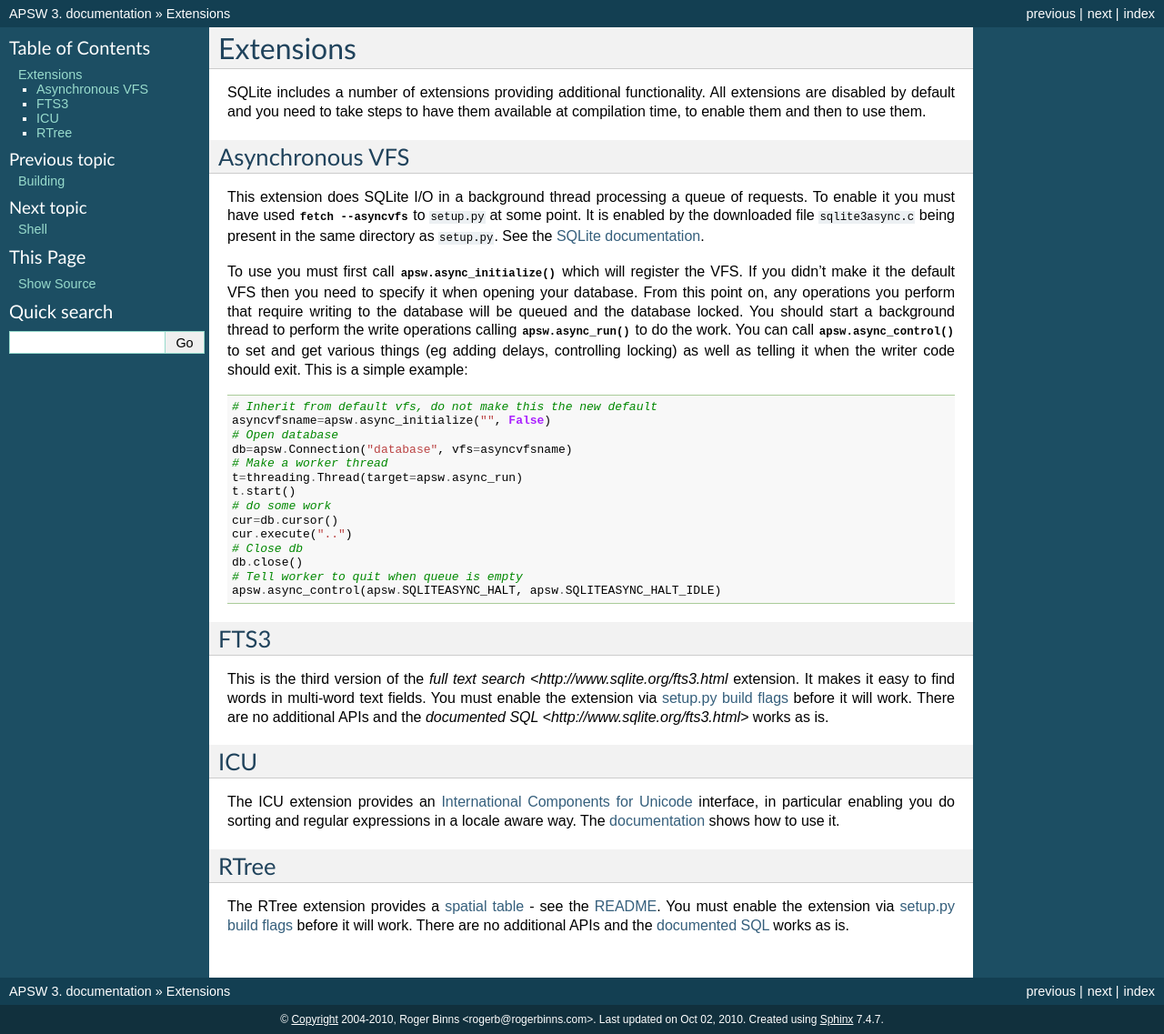
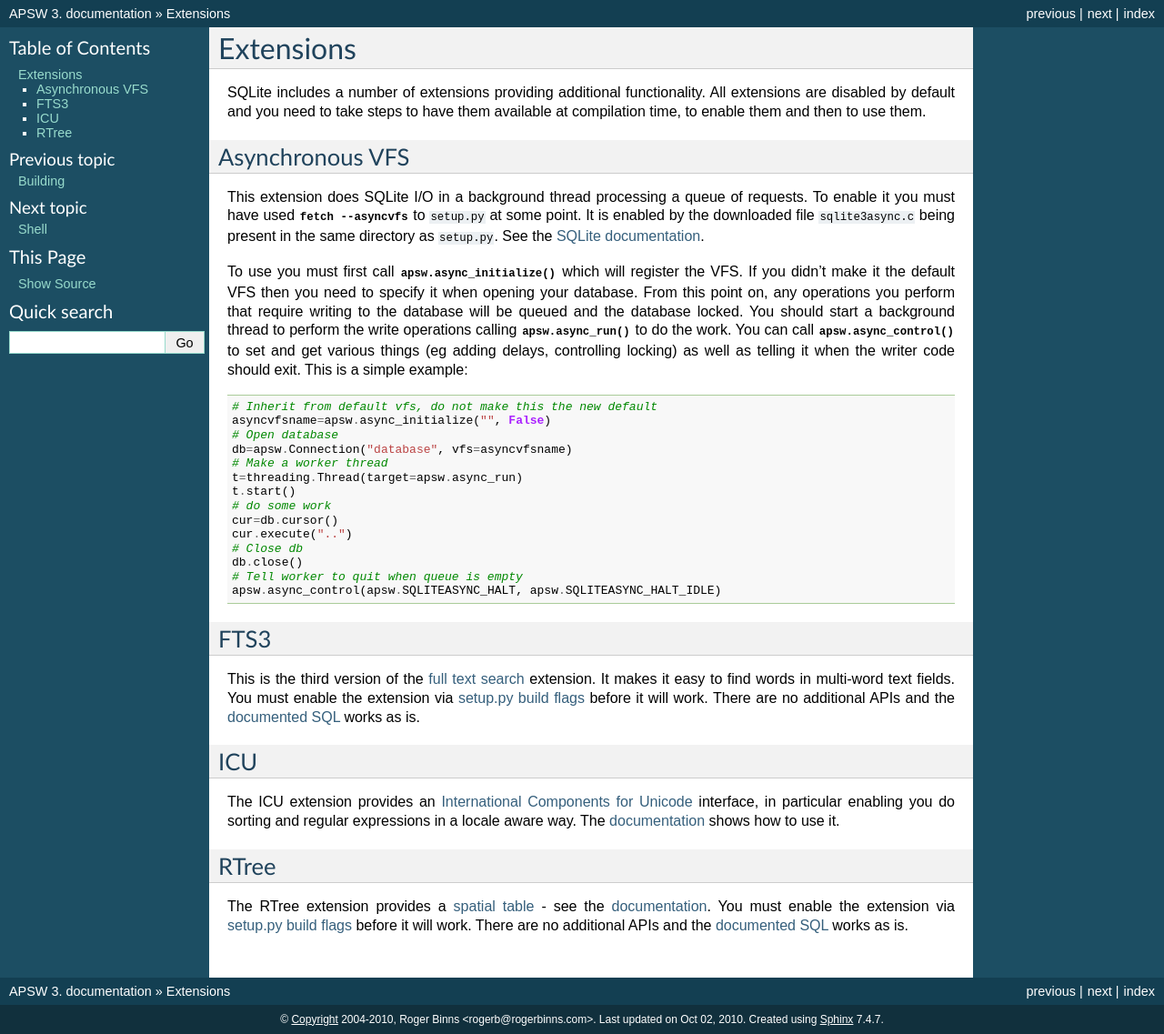
Before and after one commit to rogerbinns/apsw, a Sphinx documentation site: the page built from doc/extensions.rst, in a window 1280 px wide and 1137 px high. Shown: the whole window at 91% size. Built offline with Sphinx 7.4.7, drawn with Linux system fonts in a browser that asks for light colours; pages that are not in the unit, such as notebooks, are missing from menus; the version number is read from the project's files by our own code.

Commit message:
Correct some extensions URL and formatting

```diff
--- a/doc/extensions.rst
+++ b/doc/extensions.rst
@@ -53,12 +53,12 @@
 ====
 
 This is the third version of the `full text search
-<http://www.sqlite.org/fts3.html` extension.  It
+<http://www.sqlite.org/fts3.html>`__ extension.  It
 makes it easy to find words in multi-word text fields.  You must
 enable the extension via :ref:`setup.py build flags
 <setup_build_flags>` before it will work.  There are no additional
 APIs and the `documented SQL
-<http://www.sqlite.org/fts3.html>` works as is.
+<http://www.sqlite.org/fts3.html>`__ works as is.
 
 .. _ext-icu:
 
@@ -78,10 +78,10 @@
 =====
 
 The RTree extension provides a `spatial table
-<http://en.wikipedia.org/wiki/R-tree>`_ - see the `README
-<http://www.sqlite.org/src/finfo?name=ext/rtree/README>`__.
+<http://en.wikipedia.org/wiki/R-tree>`_ - see the `documentation
+<http://www.sqlite.org/rtree.html>`__.
 You must enable the extension via :ref:`setup.py build flags
 <setup_build_flags>` before it will work.  There are no additional
 APIs and the `documented SQL
-<http://www.sqlite.org/src/finfo?name=ext/rtree/README>`__
+<http://www.sqlite.org/rtree.html>`__
 works as is.
```
